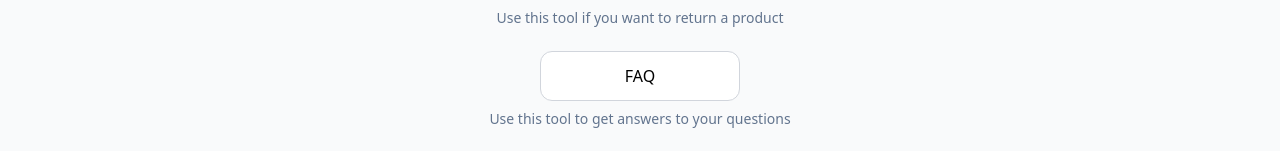
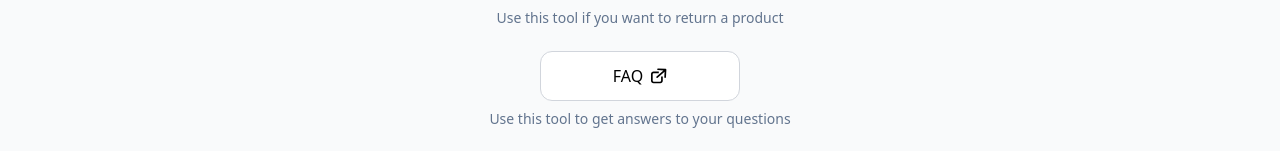
Before and after one commit to EthnoDev/ethnocare-online-tool, a React (Vite) app: page / in a window 1280 px wide. Shown: the part 482-633 px from the top of the page. Built offline with nearby package versions, Linux system fonts and the light colour scheme.

Commit message:
FAQ option edited

```diff
--- a/src/pages/Welcome.jsx
+++ b/src/pages/Welcome.jsx
@@ -2,6 +2,7 @@ import { useNavigate } from "react-router-dom";
 import { useState } from "react";
 import PageWrapper from "../components/PageWrapper";
 import SelectableOption from "../components/SelectableOption";
+import RedirectLogo from "../assets/redirect-logo.svg";
 
 export default function Welcome() {
   const navigate = useNavigate();
@@ -50,7 +51,21 @@ export default function Welcome() {
           />
 
           <SelectableOption
-            label="FAQ"
+            label={
+              <span className="flex items-center justify-center gap-2">
+                <span>FAQ</span>
+                <img
+                  src={RedirectLogo}
+                  alt=""
+                  aria-hidden="true"
+                  className={`h-4 w-4 transition-colors ${
+                    goingTo === "faq"
+                      ? "brightness-0 invert" // turns SVG white
+                      : "opacity-100"
+                  }`}
+                />
+              </span>
+            }
             description="Use this tool to get answers to your questions"
             selected={goingTo === "faq"}
             onClick={() =>
@@ -60,7 +75,7 @@ export default function Welcome() {
                   "_blank",
                   "noopener,noreferrer"
                 );
-                setGoingTo(null); // reset selected state
+                setGoingTo(null);
               })
             }
           />
```
Also changed, not shown: src/assets/redirect-logo.svg (added).
